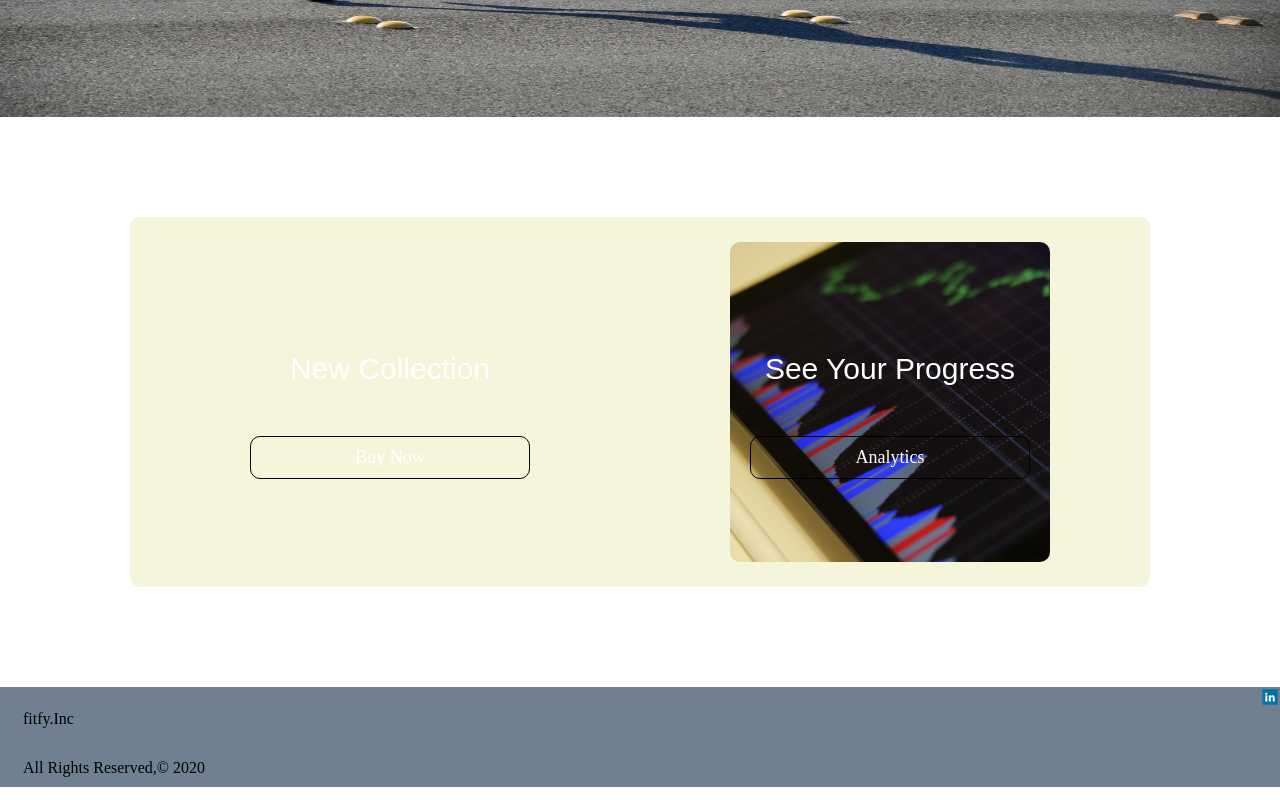
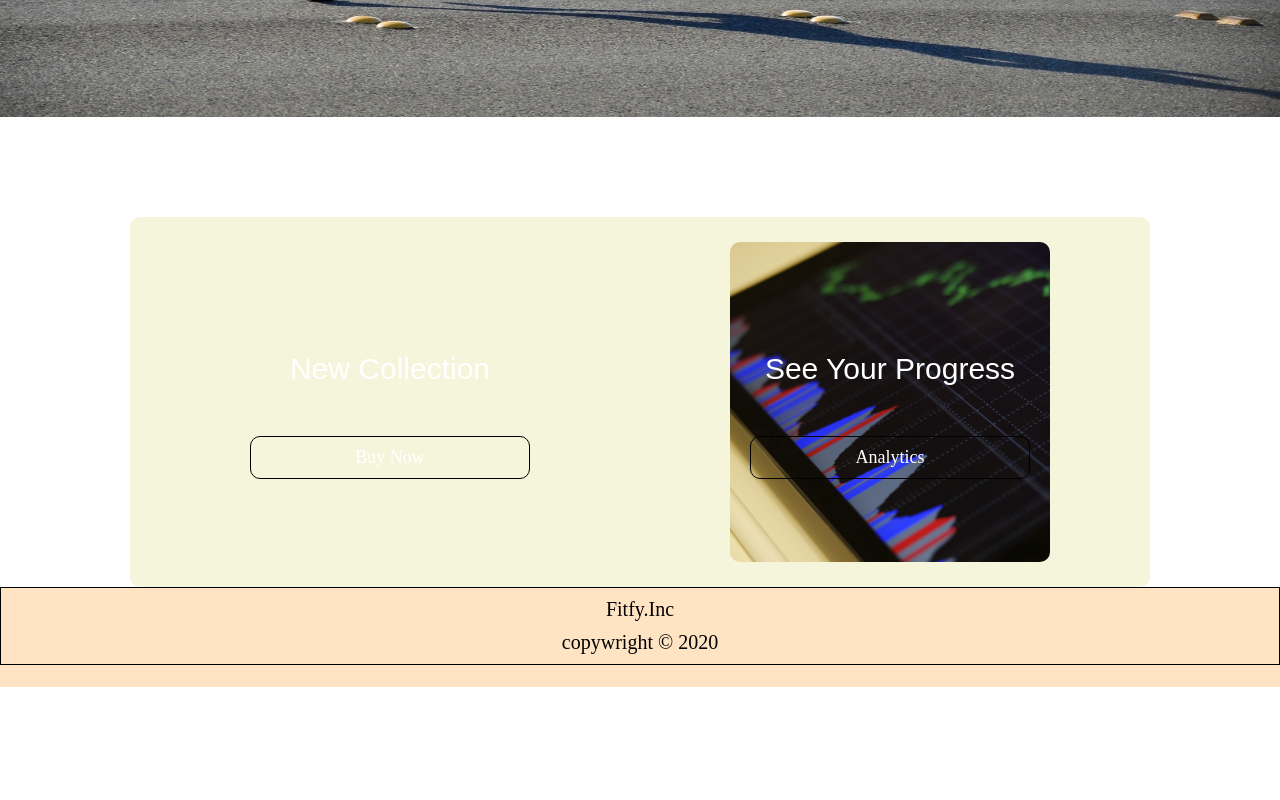
Before and after one commit to Ammy016/fitfy, a plain HTML site: page html/index.html in a window 1280 px wide. Shown: the part 725-1525 px from the top of the page. After the commit the page ends 1412 px from the top, so only its background shows below. Drawn offline with Linux system fonts and the light colour scheme.

Commit message:
added footer

```diff
--- a/css/style.css
+++ b/css/style.css
@@ -178,34 +178,19 @@ body{
     opacity:0.7;
 }
 
-#footer{
-
-    margin-top:100px;
-    padding: 0;
-    height: 100px;
-    background-color: slategray;
-    color: #000;
-
-
-
-
+#footer-wrapper{
+    background-color: bisque;
+    font-size:20px;
+    height:100px;
+    text-align: center;
 }
 
-#footer .company p{
-    margin: 15px;
-    padding:8px ;
+.footer-content{
 
-
+    border: #000 solid 1px;
 }
 
-.company{
-    float:left;
+.footer-content p{
+
+    margin:10px auto;
 }
-#social-media{
-    float :right;
-}
-
-.linkedin img{
-    height:20px;
-    width:20px;
-}
--- a/html/index.html
+++ b/html/index.html
@@ -36,14 +36,10 @@
         </div>
     </div>
 
-    <div id="footer">
-        <div class="company">
-            <p>fitfy.Inc</p>
-            <p>All Rights Reserved,&copy; 2020 </p>
-        </div>
-
-        <div id="social-media">
-          <a class="linkedin" href="#"><img src="../images/linkedin.png"></a>
+    <div id="footer-wrapper">
+        <div class="footer-content">
+            <p>Fitfy.Inc</p>
+            <p>copywright &copy; 2020</p>
         </div>
     </div>
 
```
Also changed, not shown: html/grid.html (added).
